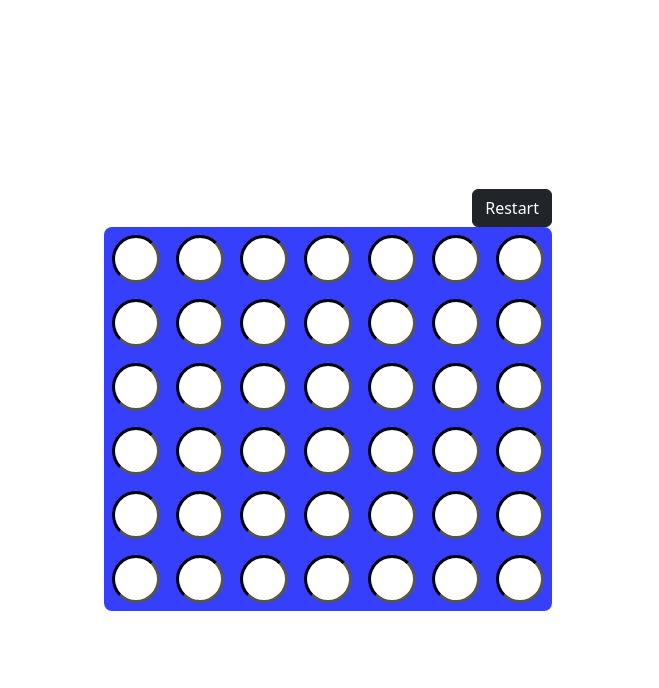
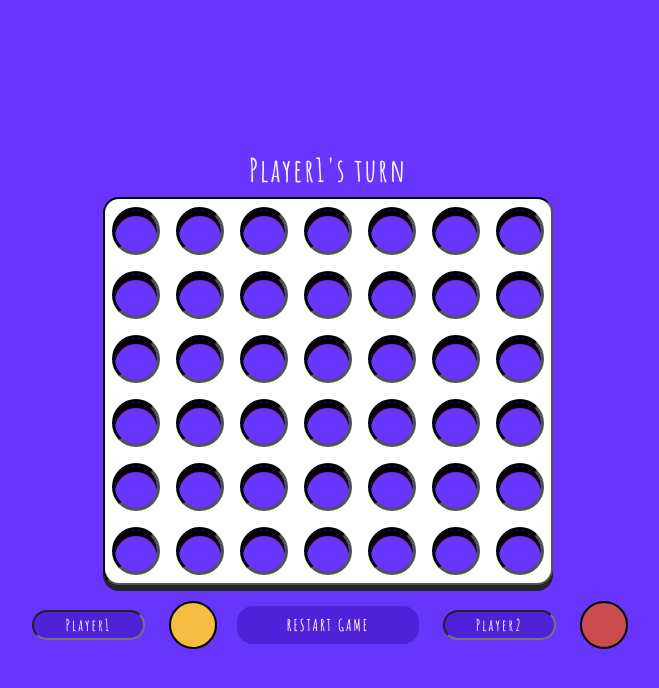
Before and after one commit to Ashard/connect-four-game, a React (Create React App) app: page / in a window 1280 px wide. Shown: the top 688 px of the page, without its empty margins (312-971 px from the left). Built offline with nearby package versions, Linux system fonts and the light colour scheme.

Commit message:
updating how game state is shown to players based on feedback from actual user

```diff
--- a/public/index.html
+++ b/public/index.html
@@ -24,6 +24,12 @@
       work correctly both with client-side routing and a non-root public URL.
       Learn how to configure a non-root public URL by running `npm run build`.
     -->
+    <link rel="preconnect" href="https://fonts.googleapis.com" />
+    <link rel="preconnect" href="https://fonts.gstatic.com" crossorigin />
+    <link
+      href="https://fonts.googleapis.com/css2?family=Amatic+SC:wght@700&family=Lato:ital,wght@0,400;0,700;1,700&display=swap"
+      rel="stylesheet"
+    />
     <link
       rel="stylesheet"
       href="https://cdn.jsdelivr.net/npm/bootstrap@5.2.3/dist/css/bootstrap.min.css"
--- a/src/Components/ConnectFourGrid.jsx
+++ b/src/Components/ConnectFourGrid.jsx
@@ -1,39 +1,41 @@
 import React, { useState } from "react";
 import GridSpot from "./GridSpot";
+import ControlPanel from "./ControlPanel";
+import Scoreboard from "./Scoreboard";
 import "../styles.css";
-import Modal from "react-bootstrap/Modal";
-import Button from "react-bootstrap/Button";
+import "bootstrap/dist/css/bootstrap.min.css";
 
-/**
- * Todo:
- * 1) Add a 30s timer for each players turn
- * 2) Show the points for each player on either side
- * 3) Show the current player at the bottom
- * 4) Move the restart button to the top
- *
- */
 const totalNumOfColumns = 7;
 const totalNumOfRows = 6;
 
 function ConnectFourGrid() {
-  const [showWinDialog, setShowWinDialog] = useState(false);
+  const playerOneColor = "#f5bc42";
+  const playerTwoColor = "#CB4C4E";
+
+  const [playerOneName, setPlayerOneName] = useState("Player1");
+  const [playerTwoName, setPlayerTwoName] = useState("Player2");
   const [currentPlayer, setCurrentPlayer] = useState("player1");
+  const [winner, setWinner] = useState(null);
   const [highlightIndex, setHighlightIndex] = useState(null);
-  const [filledGridSpots, setFilledGridSpots] = useState(() => {
+  const [gridSpotStates, setGridSpotStates] = useState(() => {
     return initFilledGridSpots();
   });
 
-  function initFilledGridSpots() {
-    var initFilledGridSpots = [];
-    for (var i = 0; i < 6; i++) {
-      var filled_grid_spots_row = [];
-      for (var j = 0; j < 7; j++) {
-        filled_grid_spots_row.push("none");
-      }
-      initFilledGridSpots.push(filled_grid_spots_row);
+  function handlePlayerOneNameChange(e) {
+    setPlayerOneName(e.target.value);
   }
 
-    return initFilledGridSpots;
+  function handlePlayerTwoNameChange(e) {
+    setPlayerTwoName(e.target.value);
+  }
+
+  function initFilledGridSpots() {
+    const grid = [];
+    for (let i = 0; i < 6; i++) {
+      grid.push(Array(7).fill("none"));
+    }
+
+    return grid;
   }
 
   /**
@@ -43,11 +45,13 @@ function ConnectFourGrid() {
    */
   function onHoverCallback(rowNum, colNum) {
     // find the last spot in the column to highlight
-    var highlightRow = -1;
-    var highlightColumn = colNum;
-    if (filledGridSpots) {
-      filledGridSpots.forEach((row, index) => {
-        var spot = row[colNum];
+    if (winner === null) {
+      let highlightRow = -1;
+      let highlightColumn = colNum;
+
+      if (gridSpotStates) {
+        gridSpotStates.forEach((row, index) => {
+          let spot = row[colNum];
           if (spot !== "none") {
             return; // when the entire column is full
           } else {
@@ -55,9 +59,9 @@ function ConnectFourGrid() {
           }
         });
       }
-
       if (highlightRow !== -1) {
         setHighlightIndex([highlightRow, highlightColumn]);
+      }
     }
   }
 
@@ -66,18 +70,28 @@ function ConnectFourGrid() {
    */
   function onClickCallback() {
     if (highlightIndex != null) {
+      if (playerOneName === "" || playerTwoName === "") {
+        alert("Please ensure player names are not empty");
+      } else {
         var row = highlightIndex[0];
         var column = highlightIndex[1];
-      filledGridSpots[row][column] = currentPlayer;
-      setFilledGridSpots(filledGridSpots);
+        if (gridSpotStates[row][column] === "none") {
+          gridSpotStates[row][column] =
+            currentPlayer === "player1" ? "player1" : "player2";
+          setGridSpotStates(gridSpotStates);
+          setHighlightIndex(null);
           if (checkWinCondition(row, column)) {
-        setShowWinDialog(true);
+            setWinner(
+              currentPlayer === "player1" ? playerOneName : playerTwoName
+            );
           } else {
+            if (currentPlayer === "player2") {
+              setCurrentPlayer("player1");
+            }
             if (currentPlayer === "player1") {
               setCurrentPlayer("player2");
             }
-        if (currentPlayer === "player2") {
-          setCurrentPlayer("player1");
+          }
         }
       }
     }
@@ -112,18 +126,18 @@ function ConnectFourGrid() {
    * @returns true if there is a win condition in the horizontal direction
    */
   function checkHorizontalWinCondition(rowIndex, columnIndex) {
-    var winConditionExists = false;
+    let winConditionExists = false;
 
     // check if we have 3 spots to the right
     // 7 columns
-    var columnNumber = columnIndex + 1;
-    var numColumnsRight = totalNumOfColumns - columnNumber;
+    let columnNumber = columnIndex + 1;
+    let numColumnsRight = totalNumOfColumns - columnNumber;
     // check if we have atleast 3 spots to the right, and then check
     if (numColumnsRight >= 3) {
-      var winConditionRight = true;
-      var lastIndex = columnIndex + 4;
-      for (var i = columnIndex + 1; i < lastIndex; i++) {
-        if (filledGridSpots[rowIndex][i] !== currentPlayer) {
+      let winConditionRight = true;
+      let lastIndex = columnIndex + 4;
+      for (let i = columnIndex + 1; i < lastIndex; i++) {
+        if (gridSpotStates[rowIndex][i] !== currentPlayer) {
           winConditionRight = false;
           break;
         }
@@ -134,10 +148,10 @@ function ConnectFourGrid() {
 
     // check if we have 3 spots to the left
     if (columnNumber >= 4) {
-      var lastIndex = columnIndex - 4;
-      var winConditionLeft = true;
-      for (var i = columnIndex - 1; i > lastIndex; i--) {
-        if (filledGridSpots[rowIndex][i] !== currentPlayer) {
+      let lastIndex = columnIndex - 4;
+      let winConditionLeft = true;
+      for (let i = columnIndex - 1; i > lastIndex; i--) {
+        if (gridSpotStates[rowIndex][i] !== currentPlayer) {
           winConditionLeft = false;
           break;
         }
@@ -157,13 +171,13 @@ function ConnectFourGrid() {
    */
   function checkVerticalWinCondition(rowIndex, columnIndex) {
     // check if there are 3 more spots downwards from current highlighted index
-    var verticalWinExists = false;
-    var rowsRemainingDownwards = totalNumOfRows - (rowIndex + 1);
+    let verticalWinExists = false;
+    let rowsRemainingDownwards = totalNumOfRows - (rowIndex + 1);
     if (rowsRemainingDownwards >= 3) {
-      var downwardWinExists = true;
-      var lastIndex = rowIndex + 4;
-      for (var i = rowIndex; i < lastIndex; i++) {
-        if (filledGridSpots[i][columnIndex] !== currentPlayer) {
+      let downwardWinExists = true;
+      let lastIndex = rowIndex + 4;
+      for (let i = rowIndex; i < lastIndex; i++) {
+        if (gridSpotStates[i][columnIndex] !== currentPlayer) {
           downwardWinExists = false;
           break;
         }
@@ -174,10 +188,10 @@ function ConnectFourGrid() {
 
     // check if there are 3 or more spots upwards from current highlighted index
     if (rowIndex >= 3) {
-      var lastIndex = rowIndex - 4;
-      var upwardWinConditionExists = true;
-      for (var i = rowIndex; i > lastIndex; i--) {
-        if (filledGridSpots[i][columnIndex] !== currentPlayer) {
+      let lastIndex = rowIndex - 4;
+      let upwardWinConditionExists = true;
+      for (let i = rowIndex; i > lastIndex; i--) {
+        if (gridSpotStates[i][columnIndex] !== currentPlayer) {
           upwardWinConditionExists = false;
           break;
         }
@@ -195,19 +209,19 @@ function ConnectFourGrid() {
    * @returns true if there is a win condition from North West to South East direction
    */
   function checkNorthWestToSouthEastDiagonalWins(rowIndex, columnIndex) {
-    var currentRowIndex = rowIndex;
-    var currentColumnIndex = columnIndex;
+    let currentRowIndex = rowIndex;
+    let currentColumnIndex = columnIndex;
     while (currentRowIndex > 0 && currentColumnIndex > 0) {
       currentRowIndex -= 1;
       currentColumnIndex -= 1;
     }
 
-    var winExists = false;
+    let winExists = false;
 
-    var indicesWithCurrentPlayer = [];
+    let indicesWithCurrentPlayer = [];
     while (currentRowIndex <= 5 && currentColumnIndex <= 6) {
       if (
-        filledGridSpots[currentRowIndex][currentColumnIndex] === currentPlayer
+        gridSpotStates[currentRowIndex][currentColumnIndex] === currentPlayer
       ) {
         indicesWithCurrentPlayer.push(currentRowIndex);
       }
@@ -217,11 +231,11 @@ function ConnectFourGrid() {
 
     if (indicesWithCurrentPlayer.length < 4) return false;
 
-    var i = 0;
-    var consecutiveCount = 0;
+    let i = 0;
+    let consecutiveCount = 0;
 
     while (i < indicesWithCurrentPlayer.length - 1 && consecutiveCount < 3) {
-      var diff = Math.abs(
+      let diff = Math.abs(
         indicesWithCurrentPlayer[i] - indicesWithCurrentPlayer[i + 1]
       );
 
@@ -248,19 +262,19 @@ function ConnectFourGrid() {
    * @returns true if there is a win condition in the North East To South West diagonal
    */
   function checkNorthEastToSouthWestDiagonalWins(rowIndex, columnIndex) {
-    var currentRowIndex = rowIndex;
-    var currentColumnIndex = columnIndex;
+    let currentRowIndex = rowIndex;
+    let currentColumnIndex = columnIndex;
     while (currentRowIndex > 0 && currentColumnIndex < 7) {
       currentRowIndex -= 1;
       currentColumnIndex += 1;
     }
 
-    var winExists = false;
+    let winExists = false;
 
-    var indicesWithCurrentPlayer = [];
+    let indicesWithCurrentPlayer = [];
     while (currentRowIndex <= 5 && currentColumnIndex >= 0) {
       if (
-        filledGridSpots[currentRowIndex][currentColumnIndex] === currentPlayer
+        gridSpotStates[currentRowIndex][currentColumnIndex] === currentPlayer
       ) {
         indicesWithCurrentPlayer.push(currentRowIndex);
       }
@@ -270,10 +284,10 @@ function ConnectFourGrid() {
 
     if (indicesWithCurrentPlayer.length < 4) return false;
 
-    var i = 0;
-    var consecutiveCount = 0;
+    let i = 0;
+    let consecutiveCount = 0;
     while (i < indicesWithCurrentPlayer.length - 1 && consecutiveCount < 3) {
-      var diff = Math.abs(
+      let diff = Math.abs(
         indicesWithCurrentPlayer[i] - indicesWithCurrentPlayer[i + 1]
       );
 
@@ -294,40 +308,40 @@ function ConnectFourGrid() {
   }
 
   /**
-   * Handle close of the win dialog
-   */
-  function handleClose() {
-    setShowWinDialog(false);
-  }
-
-  /**
    * Restart game callback
    */
   function restartGame() {
-    setShowWinDialog(false);
-    setFilledGridSpots(initFilledGridSpots());
+    setWinner(null);
+    setGridSpotStates(initFilledGridSpots());
     setHighlightIndex(null);
     setCurrentPlayer("player1");
   }
 
-  var gridSpots = [];
-  for (var i = 0; i < 6; i++) {
-    var row = [];
+  // creating GridSpot components with their states
+  let gridSpots = [];
+  for (let i = 0; i < 6; i++) {
+    let row = [];
 
-    for (var j = 0; j < 7; j++) {
-      var state = "unfilled";
-      if (highlightIndex) {
-        if (i === highlightIndex[0] && j === highlightIndex[1]) {
-          state = currentPlayer;
+    for (let j = 0; j < 7; j++) {
+      let key = i.toString() + j.toString();
+      let gridSpotBgColor = "#6735fc";
+
+      if (
+        highlightIndex &&
+        highlightIndex[0] === i &&
+        highlightIndex[1] === j
+      ) {
+        gridSpotBgColor =
+          currentPlayer === "player1" ? playerOneColor : playerTwoColor;
+      } else {
+        let currentGridSpotState = gridSpotStates[i][j];
+        if (currentGridSpotState === "player1") {
+          gridSpotBgColor = playerOneColor;
+        } else if (currentGridSpotState === "player2") {
+          gridSpotBgColor = playerTwoColor;
         }
       }
 
-      if (filledGridSpots[i][j] !== "none") {
-        var player = filledGridSpots[i][j];
-        state = player;
-      }
-
-      var key = (i, j);
       row.push(
         <GridSpot
           key={key}
@@ -335,7 +349,7 @@ function ConnectFourGrid() {
           column={j}
           onHoverCallback={onHoverCallback}
           onClickCallback={onClickCallback}
-          state={state}
+          backgroundColor={gridSpotBgColor}
         ></GridSpot>
       );
     }
@@ -345,29 +359,13 @@ function ConnectFourGrid() {
 
   return (
     <div className="page-column">
-      <Modal
-        show={showWinDialog}
-        onHide={handleClose}
-        backdrop="static"
-        keyboard={false}
-      >
-        <div className="winDialogHeadingText">
-          {currentPlayer === "player1" ? "Player 1" : "Player 2"} wins!
-        </div>
-        <Modal.Body>
-          <div className="winDialogBtnsFlexBox">
-            <Button onClick={restartGame}>Play again</Button>
-          </div>
-        </Modal.Body>
-      </Modal>
-
+      <Scoreboard
+        currentPlayer={
+          currentPlayer === "player1" ? playerOneName : playerTwoName
+        }
+        winner={winner ? winner : null}
+      ></Scoreboard>
       <div className="grid-position">
-        <div className="restartBtn">
-          <Button variant="dark" onClick={restartGame}>
-            Restart
-          </Button>
-        </div>
-
         <div className="grid-container">
           {gridSpots.map((row) => {
             return row.map((spot) => {
@@ -376,6 +374,17 @@ function ConnectFourGrid() {
           })}
         </div>
       </div>
+      <div className="mt-3">
+        <ControlPanel
+          playerOneName={playerOneName}
+          playerOneColor={playerOneColor}
+          playerTwoName={playerTwoName}
+          playerTwoColor={playerTwoColor}
+          handleRestartGame={restartGame}
+          handlePlayerOneNameChange={handlePlayerOneNameChange}
+          handlePlayerTwoNameChange={handlePlayerTwoNameChange}
+        ></ControlPanel>
+      </div>
     </div>
   );
 }
--- /dev/null
+++ b/src/Components/ControlPanel.jsx
@@ -0,0 +1,73 @@
+import React from "react";
+import { Container, Row, Col, Button } from "react-bootstrap";
+
+function ControlPanel({
+  playerOneName,
+  playerOneColor,
+  playerTwoName,
+  playerTwoColor,
+  handleRestartGame,
+  handlePlayerOneNameChange,
+  handlePlayerTwoNameChange,
+}) {
+  return (
+    <Container>
+      <Row>
+        {/*  player one column */}
+        <Col sm={4}>
+          <Row>
+            <Col className="my-auto" sm={8}>
+              <input
+                type="text"
+                required
+                className="player-name-input"
+                defaultValue={playerOneName}
+                onChange={(e) => handlePlayerOneNameChange(e)}
+              ></input>
+            </Col>
+            <Col sm={4}>
+              <div
+                className="player-color-indicator"
+                style={{ backgroundColor: playerOneColor }}
+              ></div>
+            </Col>
+          </Row>
+        </Col>
+
+        {/* restart game column */}
+        <Col className="my-auto" sm={4}>
+          <Button
+            variant="dark primary-btn"
+            onClick={handleRestartGame}
+            className="w-100"
+          >
+            RESTART GAME
+          </Button>
+        </Col>
+
+        {/* player two column */}
+        <Col sm={4}>
+          <Row>
+            <Col className="my-auto" sm={8}>
+              <input
+                type="text"
+                required
+                className="player-name-input"
+                defaultValue={playerTwoName}
+                onChange={(e) => handlePlayerTwoNameChange(e)}
+              ></input>
+            </Col>
+            <Col sm={4} className="align-items-center">
+              <div
+                className="player-color-indicator mx-auto"
+                style={{ backgroundColor: playerTwoColor }}
+              ></div>
+            </Col>
+          </Row>
+        </Col>
+      </Row>
+    </Container>
+  );
+}
+
+export default ControlPanel;
--- a/src/Components/GridSpot.jsx
+++ b/src/Components/GridSpot.jsx
@@ -6,29 +6,22 @@ function GridSpot({
   column,
   onHoverCallback,
   onClickCallback,
-  state = "unfilled",
+  backgroundColor,
 }) {
-  function on_hover_callback() {
+  function handleOnHoverCB() {
     onHoverCallback(row, column);
-  }
-
-  var background_color = "white";
-  if (state === "player1") {
-    background_color = "#f5bc42";
-  } else if (state === "player2") {
-    background_color = "#f54542";
   }
 
   return (
     <div
       className="grid-spot"
-      onMouseEnter={on_hover_callback}
+      onMouseEnter={() => handleOnHoverCB()}
       onClick={onClickCallback}
       style={{
-        backgroundColor: background_color,
+        backgroundColor: backgroundColor,
       }}
     ></div>
   );
 }
 
-export default GridSpot; // default export
+export default GridSpot;
--- /dev/null
+++ b/src/Components/Scoreboard.jsx
@@ -0,0 +1,8 @@
+import React from "react";
+
+function Scoreboard({ currentPlayer, winner }) {
+  let text = winner ? winner + " wins!!" : currentPlayer + "'s turn";
+  return <h2 className="scoreboard-text">{text}</h2>;
+}
+
+export default Scoreboard;
--- a/src/styles.css
+++ b/src/styles.css
@@ -1,3 +1,13 @@
+* {
+    font-family: 'Amatic SC', cursive;
+    letter-spacing: 2px;
+    /* font-family: 'Lato', sans-serif; */
+}
+
+.App {
+    background-color: #6735fc;
+}
+
 .page-column {
     display: flex;
     flex-direction: column;
@@ -7,19 +17,23 @@
 }
 
 .grid-position {
-    display: flex;
-    flex-direction: column;
-    width: fit-content;
-    justify-content: center;
+    width: 450px;
+
 }
 
 .grid-container {
     display: grid;
+    grid-auto-columns: min-content;
     grid-template-columns: 3rem 3rem 3rem 3rem 3rem 3rem 3rem;
+    justify-content: center;
     gap: 16px;
-    background: #353ffc;
-    border-radius: 8px;
+    background: #ffffff;
+    border-radius: 16px;
     padding: 8px;
+    border-style: inset;
+    border-color: black;
+    border-width: 2px;
+    box-shadow: 0px 6px 0px 0px;
 }
 
 .grid-spot {
@@ -28,45 +42,37 @@
     border-radius: 50%;
     border-style: inset;
     border-color: black;
-    /* border-color: black; */
-    /* border-width: ; */
+    box-shadow: inset 0px 6px 0px 0px rgba(0,0,0);
 }
 
-.restartBtn {
-    align-self: flex-end;
+.primary-btn {
+    background-color: #4f21d8 !important;
+    border-color: transparent !important;
+    border-radius: 16px !important;
+    font-size: 16px !important;
 }
 
-.scoreboard {
-    display: flex;
-    justify-content: center;
-    gap: 100px;
-    margin: 10px 0px;
+.player-color-indicator {
+    width: 3rem;
+    height: 3rem;
+    border-radius: 50%;
+    border: 2px solid black;
 }
 
-.playerOneColor, .playerTwoColor {
-    width: 24px;
-    height: 24px;
-    border-radius: 50%;
-    background-color: #f5bc42;
+.player-name-input {
+    background-color: #4f21d8 !important;
+    border-radius: 16px !important;
+    text-align: center;
+    color: whitesmoke;
+    width: 100%;
+    font-size: 16px;
 }
 
-.playerTwoColor {
-    background-color: #f54542;
+.player-name-input:focus-visible {
+    outline-color: #4f21d8;
 }
 
-.playerColorFlex {
-    display: flex;
-    align-items: center;
+.scoreboard-text {
+    color: whitesmoke;
+    font-weight: bold;
 }
-
-.winDialogHeadingText {
-    margin: auto;
-    font-size: 2rem;
-    font-weight: 800;
-}
-
-.winDialogBtnsFlexBox {
-    display: flex;
-    justify-content: center;
-    gap: 8px;
-}
```
Lines whose indentation alone changed are shown as unchanged.
